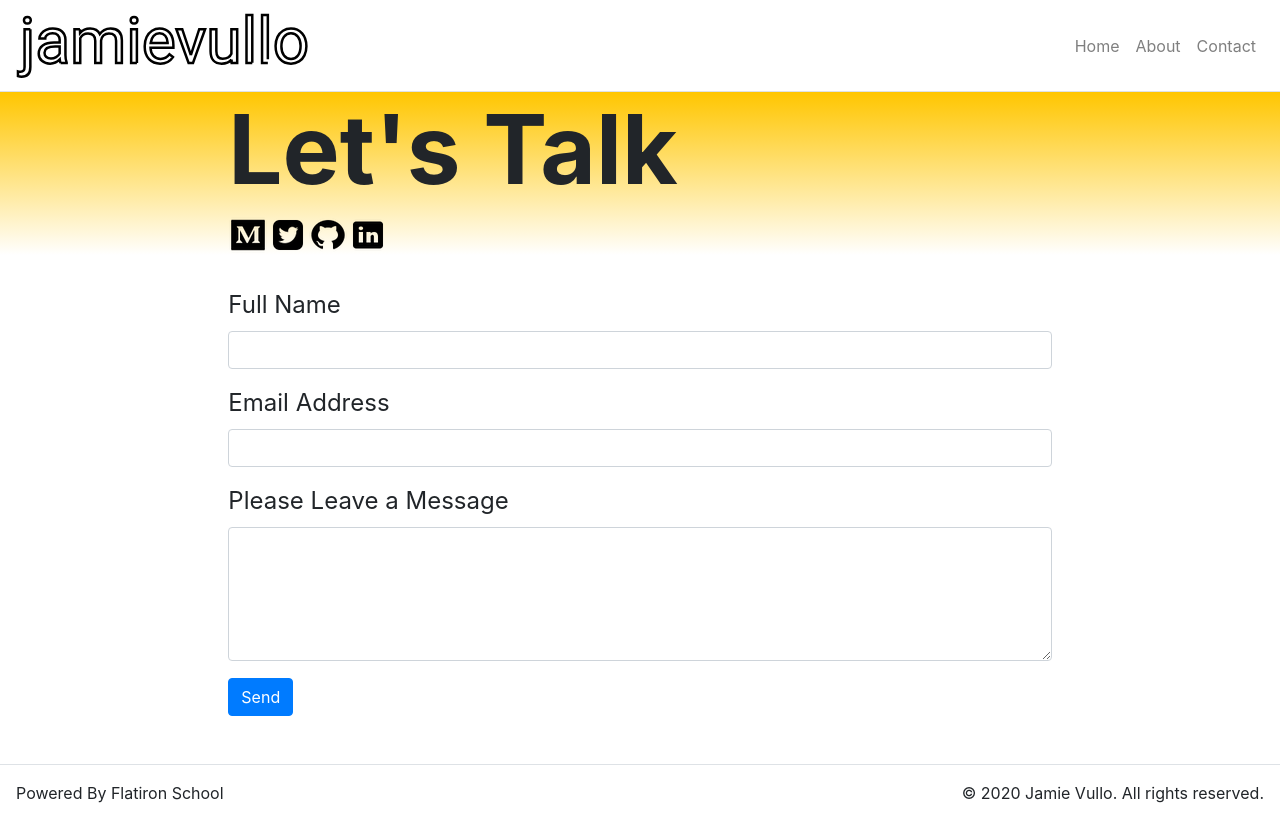
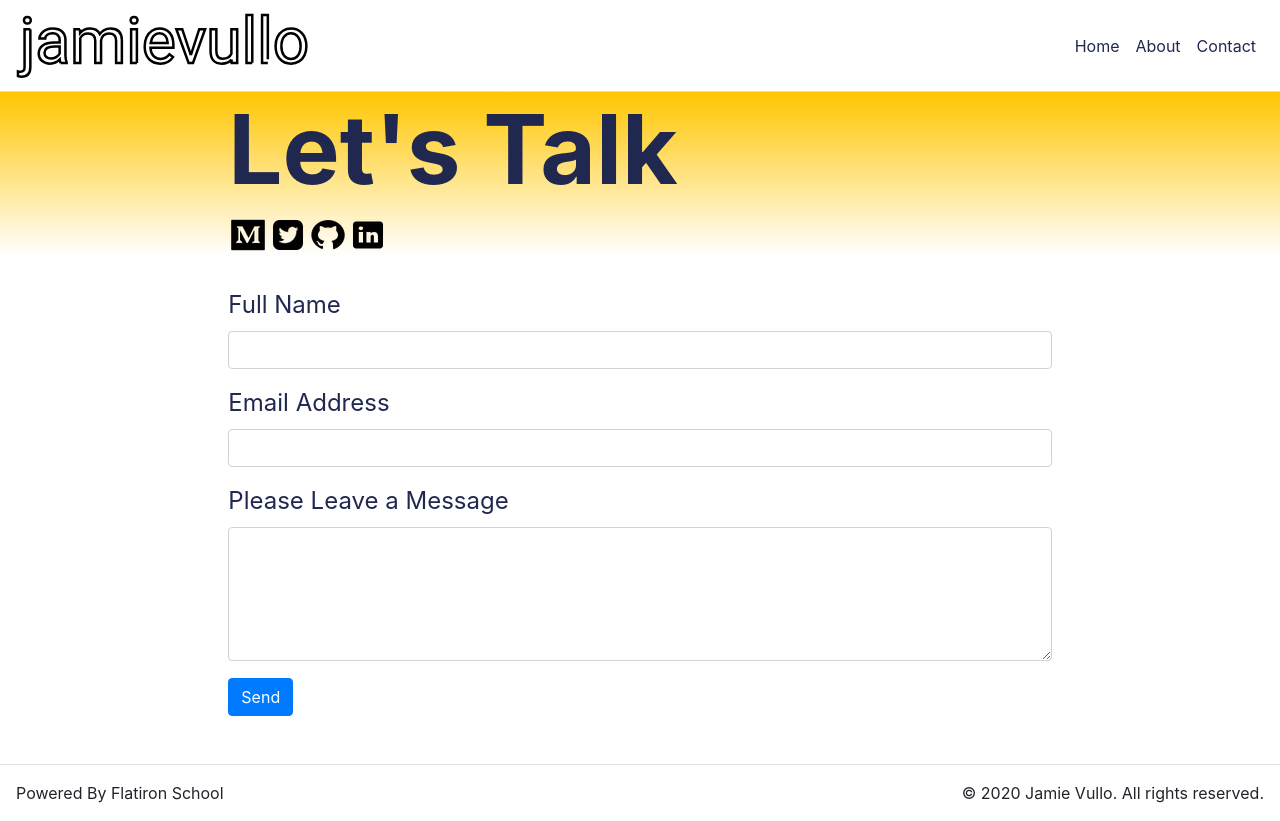
Before and after one commit to kelleymichelle/mysite, a React (Create React App) app: page /contact in a window 1280 px wide. Built offline with nearby package versions, Linux system fonts and the light colour scheme.

Commit message:
Changed coloring.

```diff
--- a/src/App.js
+++ b/src/App.js
@@ -48,9 +48,9 @@ class App extends React.Component {
               <Navbar.Toggle className="border-0" aria-controls="navbar-toggle" />
                 <Navbar.Collapse id="navbar-toggle">
                   <Nav className="ml-auto">
-                    <Link className="nav-link" to='/'>Home</Link>
-                    <Link className="nav-link" to='/about'>About</Link>
-                    <Link className="nav-link" to='/contact'>Contact</Link>
+                    <Link className="nav-link" to='/' style={{color: '#212850'}}>Home</Link>
+                    <Link className="nav-link" to='/about' style={{color: '#212850'}}>About</Link>
+                    <Link className="nav-link" to='/contact' style={{color: '#212850'}}>Contact</Link>
                   </Nav>
                 </Navbar.Collapse>
           </Navbar>
--- a/src/components/Card.js
+++ b/src/components/Card.js
@@ -4,7 +4,7 @@ import CardInfo from '../components/CardInfo'
 
 export default function Card(props) {
     return (
-        <div className="d-inline-block j-card" onClick={(e) => props.click(props.item)}>
+        <div className="d-inline-block j-card" onClick={(e) => props.click(props.item)} style={{color: '#212850'}}>
             { props.item.selected && <CardInfo title={props.item.title} subTitle={props.item.subTitle} link={props.item.link} gitLink={props.item.gitLink}/> }
             <img className="j-card-image" src={props.item.imgSrc} alt={props.item.imgSrc} />
 
--- a/src/components/Hero.js
+++ b/src/components/Hero.js
@@ -11,9 +11,9 @@ export default function Hero(props) {
             <Container fluid={true}>
                 <Row className="justify-content-center py-0">
                     <Col md={8} sm={12}>
-                        {props.title && <h1 className="display-1 font-weight-bolder">{props.title}</h1>}
-                        {props.subTitle && <h3 className="display-4 font-weight-light">{props.subTitle}</h3>}
-                        {props.text && <h3 className="lead font-weight-light">{props.text}</h3>}
+                        {props.title && <h1 className="display-1 font-weight-bolder" style={{color: '#212850'}}>{props.title}</h1>}
+                        {props.subTitle && <h3 className="display-4 font-weight-light" style={{color: '#212850'}}>{props.subTitle}</h3>}
+                        {props.text && <h3 className="lead font-weight-light" style={{color: '#212850'}}>{props.text}</h3>}
                         <SocialMediaIcons />
                     </Col>
                 </Row>
--- a/src/index.css
+++ b/src/index.css
@@ -107,7 +107,7 @@ code {
     fill: transparent;
   }
   to {
-    fill: #212747;
+    fill: #293053;
   }
 }
 
--- a/src/pages/AboutPage.js
+++ b/src/pages/AboutPage.js
@@ -4,7 +4,7 @@ import Content from '../components/Content'
 
 export default function AboutPage(props) {
     return (
-        <div className='hero-about' >
+        <div className='hero-about' style={{color: '#212850'}}>
             <Hero title={props.title} />
                 <Content>
 
--- a/src/pages/ContactPage.js
+++ b/src/pages/ContactPage.js
@@ -63,20 +63,20 @@ export default class ContactPage extends React.Component {
 
    render() {
       return (
-         <div className='hero-contact' >
+         <div className='hero-contact' style={{color: '#212850'}}>
             <Hero title={this.props.title} />
          <Content>
             <Form onSubmit={this.handleSubmit}>
                <Form.Group>
-                  <Form.Label htmlFor="full-name">Full Name</Form.Label>
+                  <Form.Label htmlFor="full-name" style={{color: '#212850'}}>Full Name</Form.Label>
                   <Form.Control id="full-name" name="name" type="text" value={this.state.name} onChange={this.handleChange} />
                </Form.Group>
                <Form.Group>
-                  <Form.Label htmlFor="email">Email Address</Form.Label>
+                  <Form.Label htmlFor="email" style={{color: '#212850'}}>Email Address</Form.Label>
                   <Form.Control id="email" name="email" type="email" value={this.state.email} onChange={this.handleChange} />
                </Form.Group>
                <Form.Group>
-                  <Form.Label htmlFor="message">Please Leave a Message</Form.Label>
+                  <Form.Label htmlFor="message" style={{color: '#212850'}}>Please Leave a Message</Form.Label>
                   <Form.Control id="message" name="message" as="textarea"rows="5" value={this.state.message} onChange={this.handleChange} />
                </Form.Group>
                <Button className="d-inline-block" variant="primary" type="submit" disabled={this.state.disabled}>
```
